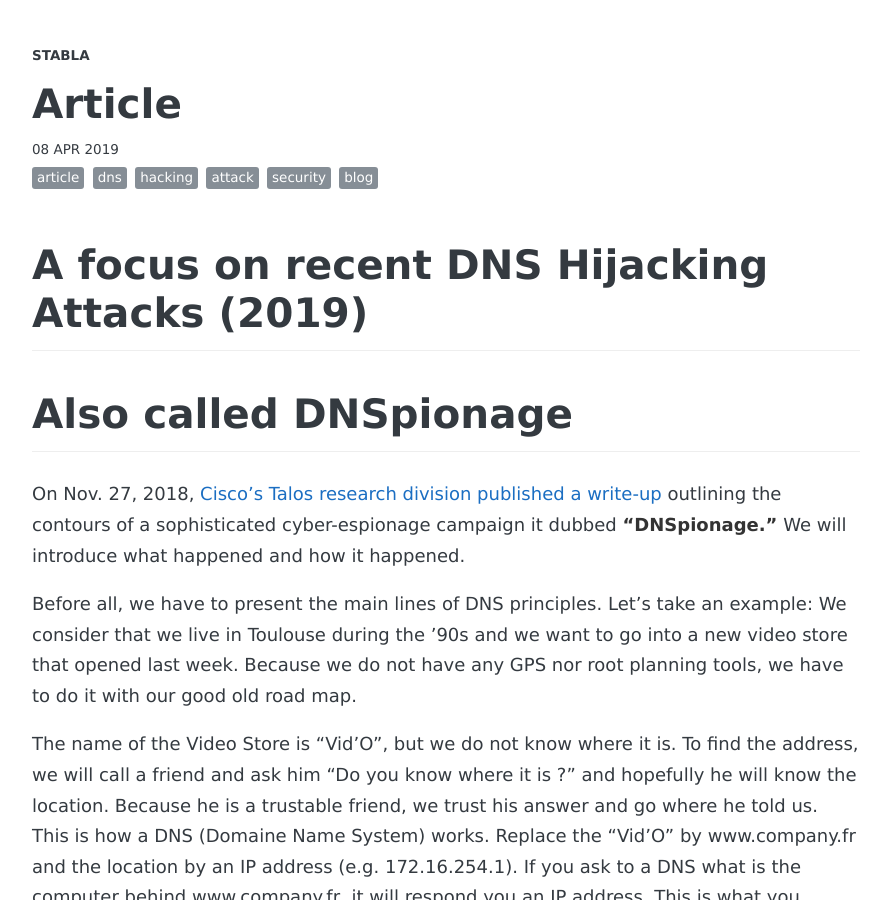
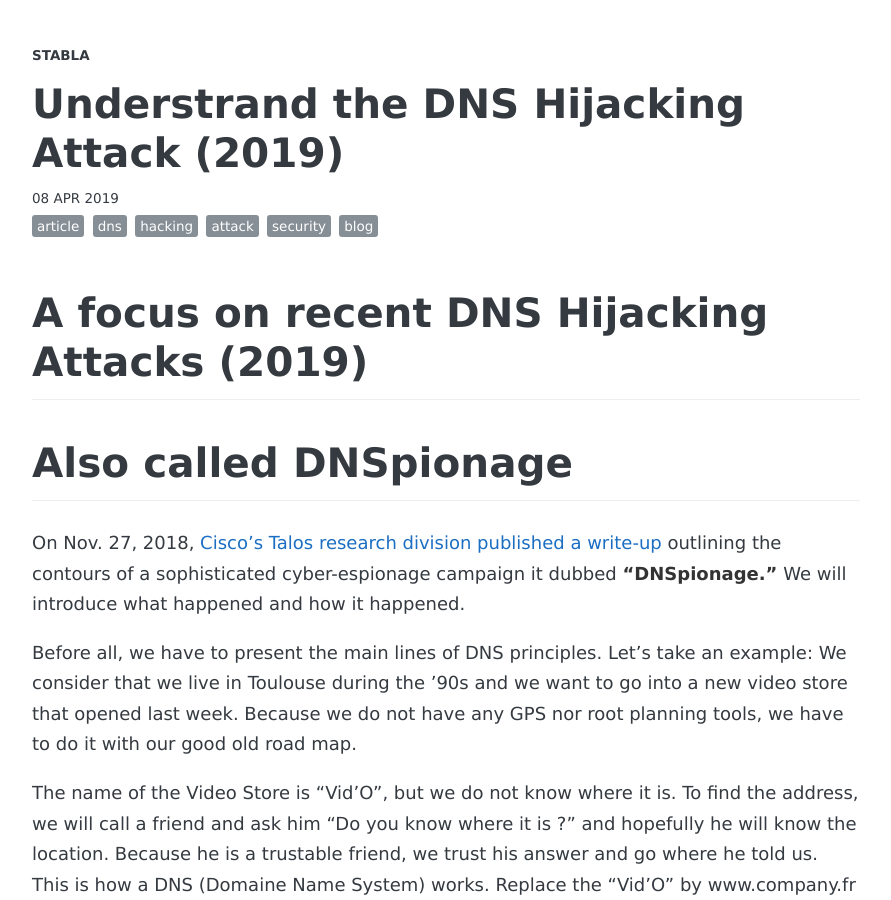
Before and after one commit to stabla/Blog, a Jekyll site: the page built from _posts/2019-04-08-Understand-the-DNS-Hijacking-Attack-(2019).md, in a window 1280 px wide and 900 px high. Shown: the whole window, without its empty margins (194-1085 px from the left). Built offline with Jekyll 4.4.1, drawn with Linux system fonts in a browser that asks for light colours; nearby versions of some CDN libraries; some web fonts are replaced.

Commit message:
Update 2019-04-08-Understand-the-DNS-Hijacking-Attack-(2019).md

```diff
--- a/_posts/2019-04-08-Understand-the-DNS-Hijacking-Attack-(2019).md
+++ b/_posts/2019-04-08-Understand-the-DNS-Hijacking-Attack-(2019).md
@@ -1,6 +1,6 @@
 ---
 layout: post
-title: "Article"
+title: "Understrand the DNS Hijacking Attack (2019)"
 description: "Trying to understand and explain what is really DNS Hijacking Attacks (2019)"
 date: 2019-04-08
 tags: [article, dns, hacking, attack, security, blog]
```
